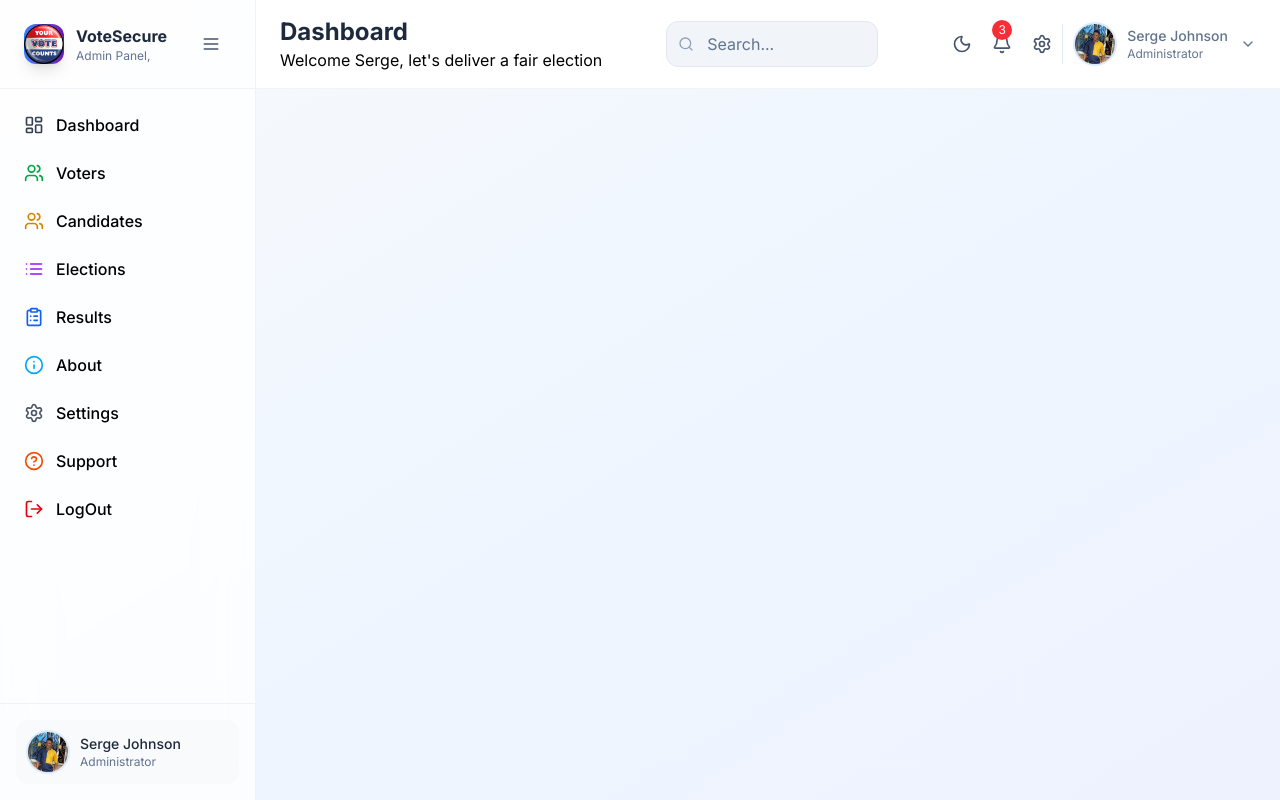
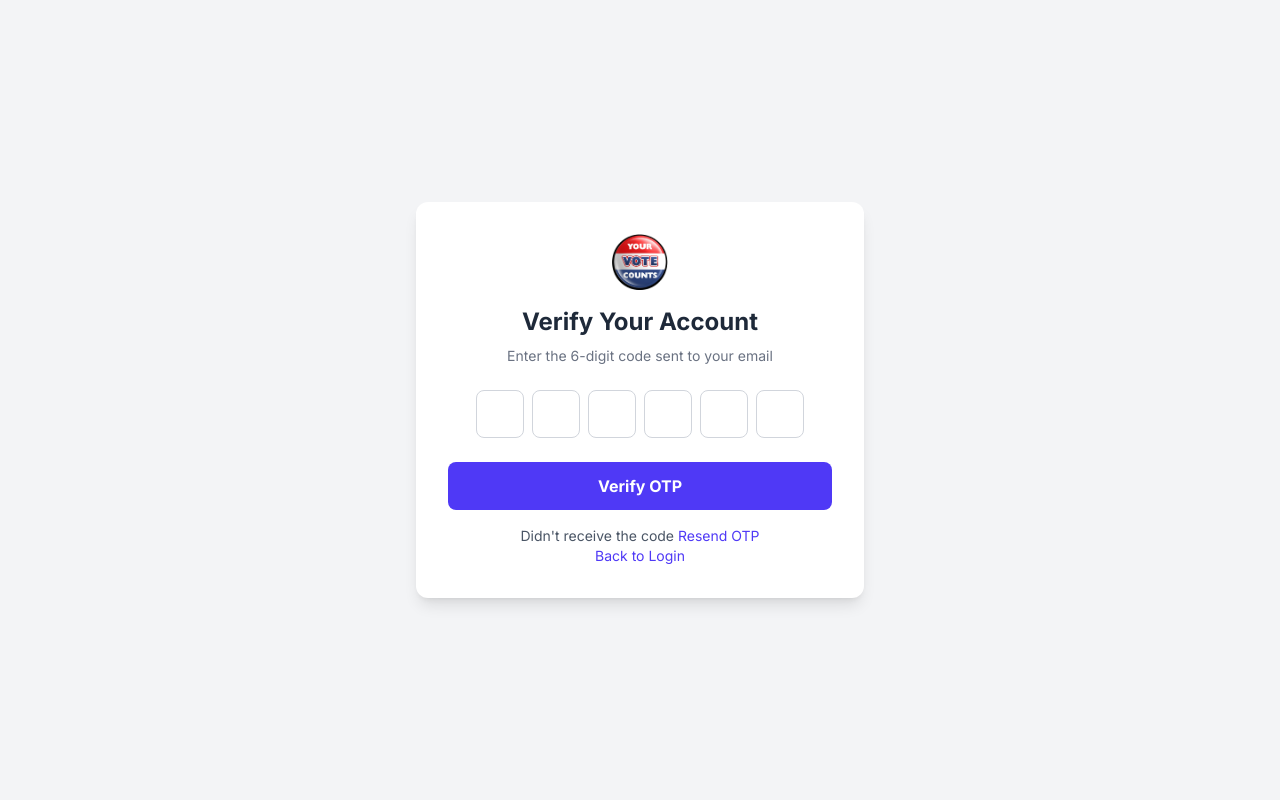
Before and after one commit to PENANCE-SEARCH-KHAN/Online-Voting-System-, a React (Vite) app in the folder vite-project/: page /auth/OTPVerify in a window 1280 px wide. Built offline with nearby package versions, Linux system fonts and the light colour scheme.

Commit message:
otp page

```diff
--- a/vite-project/src/App.jsx
+++ b/vite-project/src/App.jsx
@@ -74,7 +74,7 @@ function App() {
         {/* Public Routes - no sidebar/header */}
         <Route path="/auth/register" element={<Register />} />
         <Route path="/auth/login" element={<Login />} />
-        <Route path="/auth/otp-verify" element={<OTPVerify />} />
+        <Route path="/auth/OTPVerify" element={<OTPVerify />} />
 
         {/* Protected Routes - wrapped inside layout */}
         <Route path="/*" element={<AppContent />} />
--- a/vite-project/src/pages/auth/OTPVerify.jsx
+++ b/vite-project/src/pages/auth/OTPVerify.jsx
@@ -1,9 +1,78 @@
-import React from 'react'
+import React, {useState} from "react"
 
-function OTPVerify() {
-  return (
-    <div>OTPVerify</div>
-  )
+export default function OTPVerify(){
+  const [otp, setOtp] = useState(new Array(6).fill(""))
+
+  const handleChange = (element, index) => {
+    if (isNaN(element.value)) return;
+    const newOtp = [...otp];
+    newOtp[index] = element.value;
+    setOtp(newOtp);
+
+    // move to the next input if value is entered
+    if (element.nextSibling && element.value){
+      element.nextSibling.focus();
+    }
+  };
+
+  const handleSubmit = (e) =>  {
+    e.preventDefault();
+    alert(`Enter OTP is ${otp.join("")}`);
+  };
+
+  return(
+    <div className="min-h-screen flex items-center justify-center bg-gray-100">
+      <div className="bg-white shadow-lg rounded-xl w-full max-w-md p-8">
+        <div className="text-center mb-6">
+          <img
+            src="/vote3.png"
+            alt="voting logo"
+            className="mx-auto h-14 mb-4"
+          />
+          <h2 className="text-2xl font-bold text-gray-800">
+            Verify Your Account
+          </h2>
+          <p className="text-gray-500 mt-2 text-sm">
+            Enter the 6-digit code sent to your email
+          </p>
+        </div>
+
+        <form onSubmit={handleSubmit} className="flex flex-col items-center">
+          <div className="flex justify-between gap-2 mb-6">
+            {otp.map((data, index) =>(
+              <input
+                key={index}
+                type="text"
+                maxLength="1"
+                value={data}
+                onChange={(e) => handleChange(e.target, index)}
+                className="w-12 h-12 text-center text-xl font-bold border border-gray-300 rounded-lg focus:outline-none focus;ring-2 focus:ring-indigo-500"
+              />
+            ))}
+          </div>
+
+          <button
+          type="submit"
+          className="w-full bg-indigo-600 text-white py-3 rounded-lg hover:bg-indigo-700 transition duration-300 font-semibold"
+          >
+            Verify OTP
+          </button>
+        </form>
+
+        <div className="text-center mt-4">
+          <p className="text-gray-600 text-sm">
+            Didn't receive the code {""}
+            <button className="text-indigo-600 hover:underline">
+              Resend OTP
+            </button>
+          </p>
+          <p className=" text-gray-600  text-sm">
+            <a href="/login" className="text-indigo-600 hover:underline">
+              Back to Login
+            </a>
+          </p>
+        </div>
+      </div>
+    </div>
+  );
 }
-
-export default OTPVerify
```
